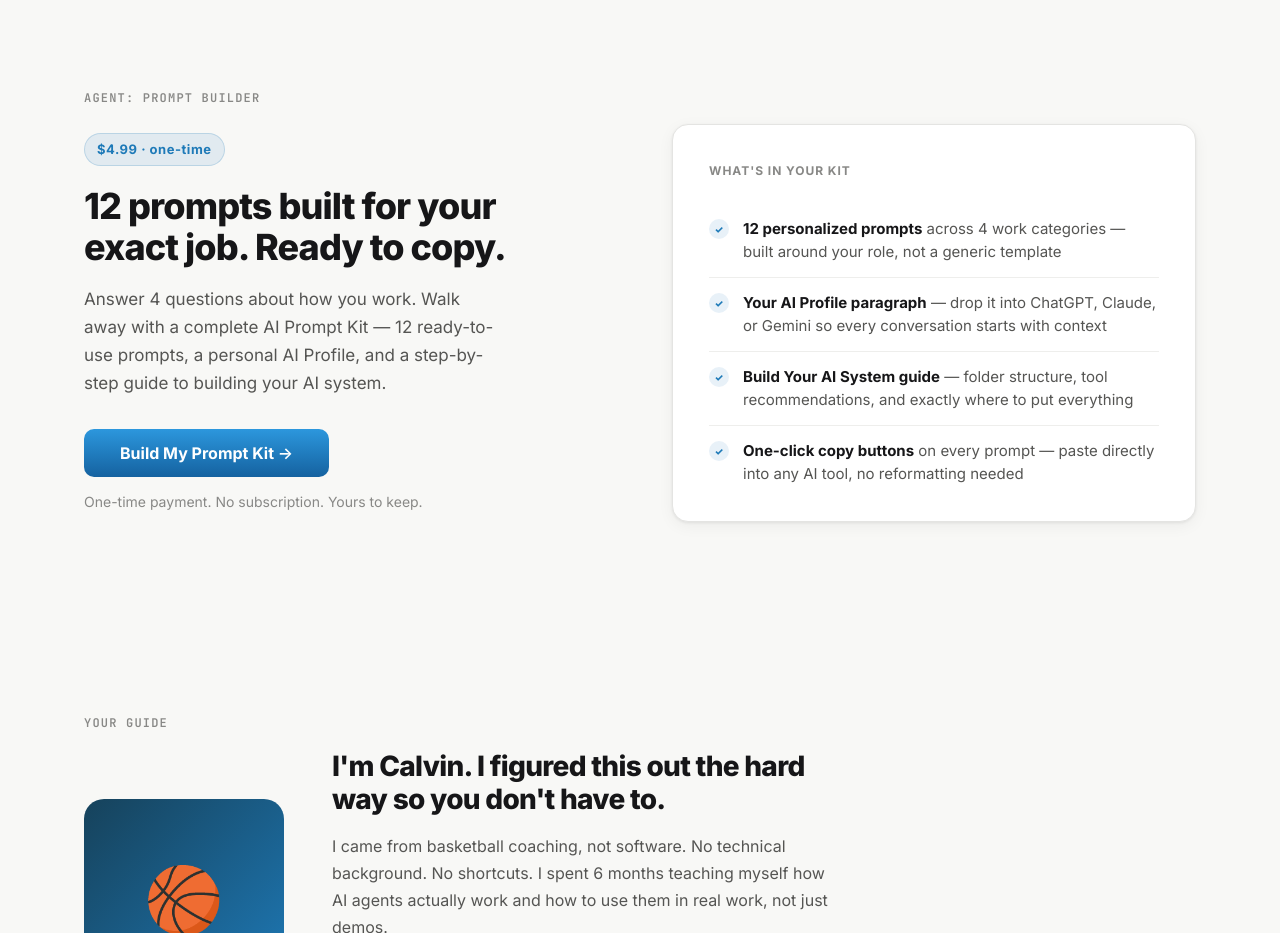
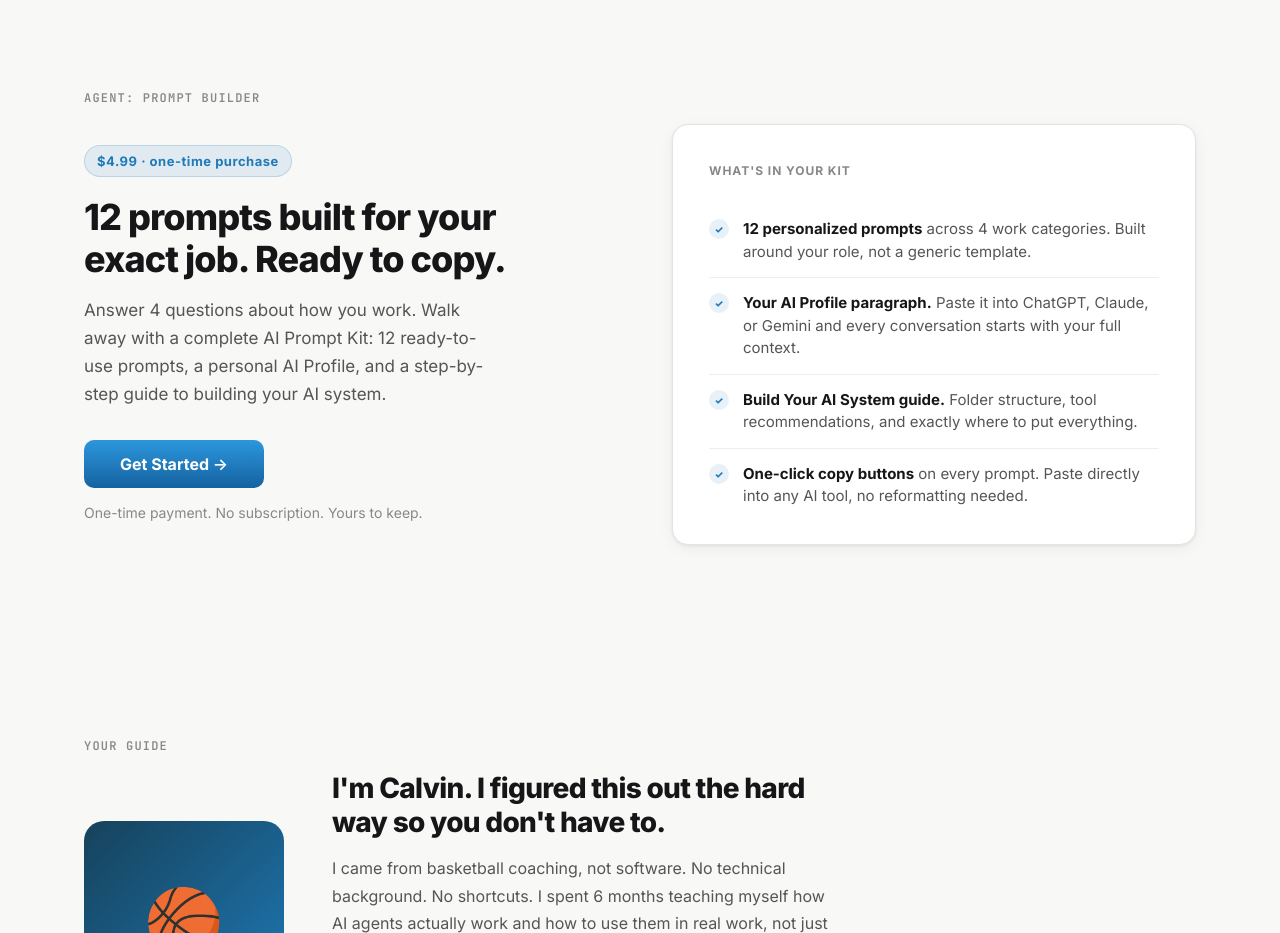
Before and after one commit to coolcalvin457-tech/agent-timesaver-nextjs, a Next.js app: page / in a window 1280 px wide. Shown: the part 2100-3033 px from the top of the page. Built offline with nearby package versions, Linux system fonts and the light colour scheme.

Commit message:
Remove em dashes from Prompt Builder section, update badge and button

```diff
--- a/app/page.tsx
+++ b/app/page.tsx
@@ -88,7 +88,7 @@ export default function Home() {
               {/* Left: copy */}
               <div>
                 <div style={{ marginBottom: "20px" }}>
-                  <span className="price-badge">$4.99 · one-time</span>
+                  <span className="price-badge">$4.99 · one-time purchase</span>
                 </div>
                 <h2
                   className="heading-1"
@@ -105,12 +105,12 @@ export default function Home() {
                   }}
                 >
                   Answer 4 questions about how you work. Walk away with a
-                  complete AI Prompt Kit — 12 ready-to-use prompts, a
-                  personal AI Profile, and a step-by-step guide to building
-                  your AI system.
+                  complete AI Prompt Kit: 12 ready-to-use prompts, a personal
+                  AI Profile, and a step-by-step guide to building your AI
+                  system.
                 </p>
                 <a href="/prompt-builder" className="btn btn-primary btn-lg">
-                  Build My Prompt Kit →
+                  Get Started →
                 </a>
                 <p
                   style={{
@@ -131,33 +131,33 @@ export default function Home() {
                   <div className="kit-item-check">✓</div>
                   <div className="kit-item-text">
                     <strong>12 personalized prompts</strong> across 4 work
-                    categories — built around your role, not a generic template
+                    categories. Built around your role, not a generic template.
                   </div>
                 </div>
 
                 <div className="kit-item">
                   <div className="kit-item-check">✓</div>
                   <div className="kit-item-text">
-                    <strong>Your AI Profile paragraph</strong> — drop it into
-                    ChatGPT, Claude, or Gemini so every conversation starts
-                    with context
+                    <strong>Your AI Profile paragraph.</strong> Paste it into
+                    ChatGPT, Claude, or Gemini and every conversation starts
+                    with your full context.
                   </div>
                 </div>
 
                 <div className="kit-item">
                   <div className="kit-item-check">✓</div>
                   <div className="kit-item-text">
-                    <strong>Build Your AI System guide</strong> — folder
+                    <strong>Build Your AI System guide.</strong> Folder
                     structure, tool recommendations, and exactly where to
-                    put everything
+                    put everything.
                   </div>
                 </div>
 
                 <div className="kit-item">
                   <div className="kit-item-check">✓</div>
                   <div className="kit-item-text">
-                    <strong>One-click copy buttons</strong> on every prompt —
-                    paste directly into any AI tool, no reformatting needed
+                    <strong>One-click copy buttons</strong> on every prompt.
+                    Paste directly into any AI tool, no reformatting needed.
                   </div>
                 </div>
               </div>
```
